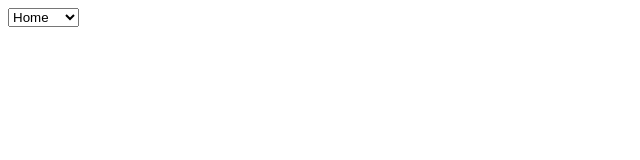
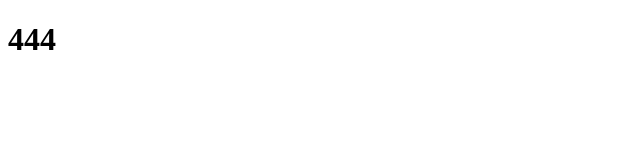
Before and after one commit to Narek1122/Test, a plain HTML site: page index.html in a window 1280 px wide. Shown: the whole page, without its empty margins (0-640 px from the left). Drawn offline with Linux system fonts and the light colour scheme.

Commit message:
devTest1

```diff
--- a/index.html
+++ b/index.html
@@ -7,10 +7,6 @@
     <title>Document</title>
 </head>
 <body>
-    <select name="forma" onchange="location = this.value;">
-        <option value="Home.php">Home</option>
-        <option value="Contact.php">Contact</option>
-        <option value="Sitemap.php">Sitemap</option>
-       </select>
+    <h1>444</h1>
 </body>
 </html>
```
Also changed, not shown: 1 other file.
